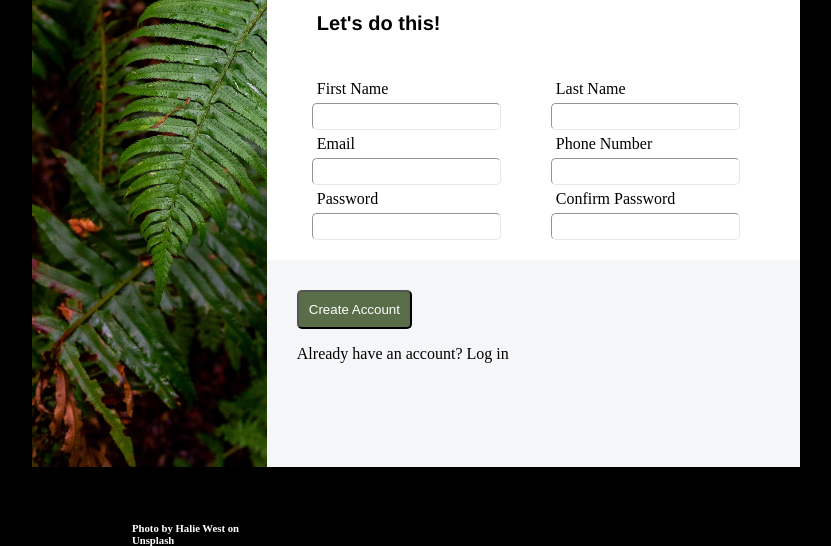
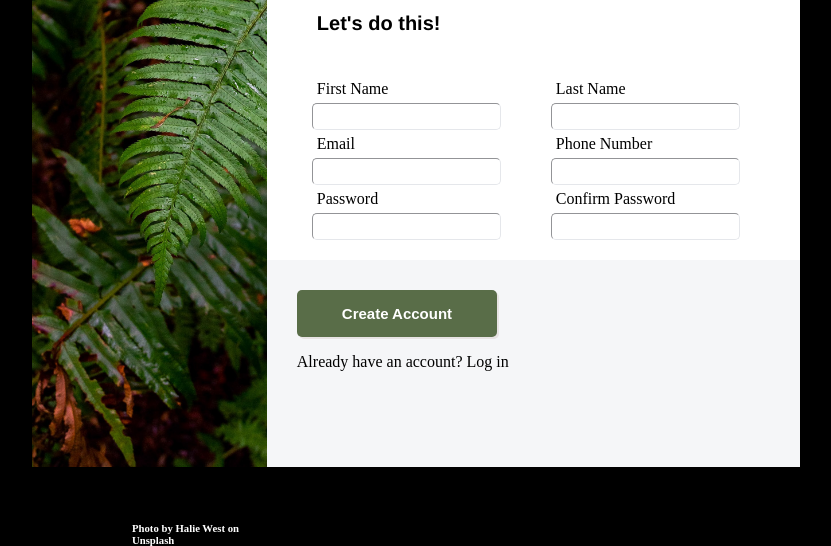
Before and after one commit to Lafoulks/sign-up-form, a plain HTML site: page index.html in a window 1280 px wide. Shown: the part 333-879 px from the top of the page, without its empty margins (224-1055 px from the left). Drawn offline with Linux system fonts and the light colour scheme.

Commit message:
stylize button

```diff
--- a/style.css
+++ b/style.css
@@ -66,8 +66,12 @@ h6 {
 .btn {
     background-color: #596D48;
     border-radius: 5px;
-    padding: 10px;
+    padding: 15px 45px 15px 45px;
     color: white;
+    border: none;
+    font-weight: bolder;
+    font-size: 15px;
+    box-shadow: 2px 2px rgb(231, 227, 227);
 }
 
 .top-section {
@@ -106,3 +110,8 @@ input, label {
     font-size: 20px;
     font-family: 'Franklin Gothic Medium', 'Arial Narrow', Arial, sans-serif;
 }
+
+input:focus {
+    border: 1px solid blue;
+    outline: none;
+}
```
